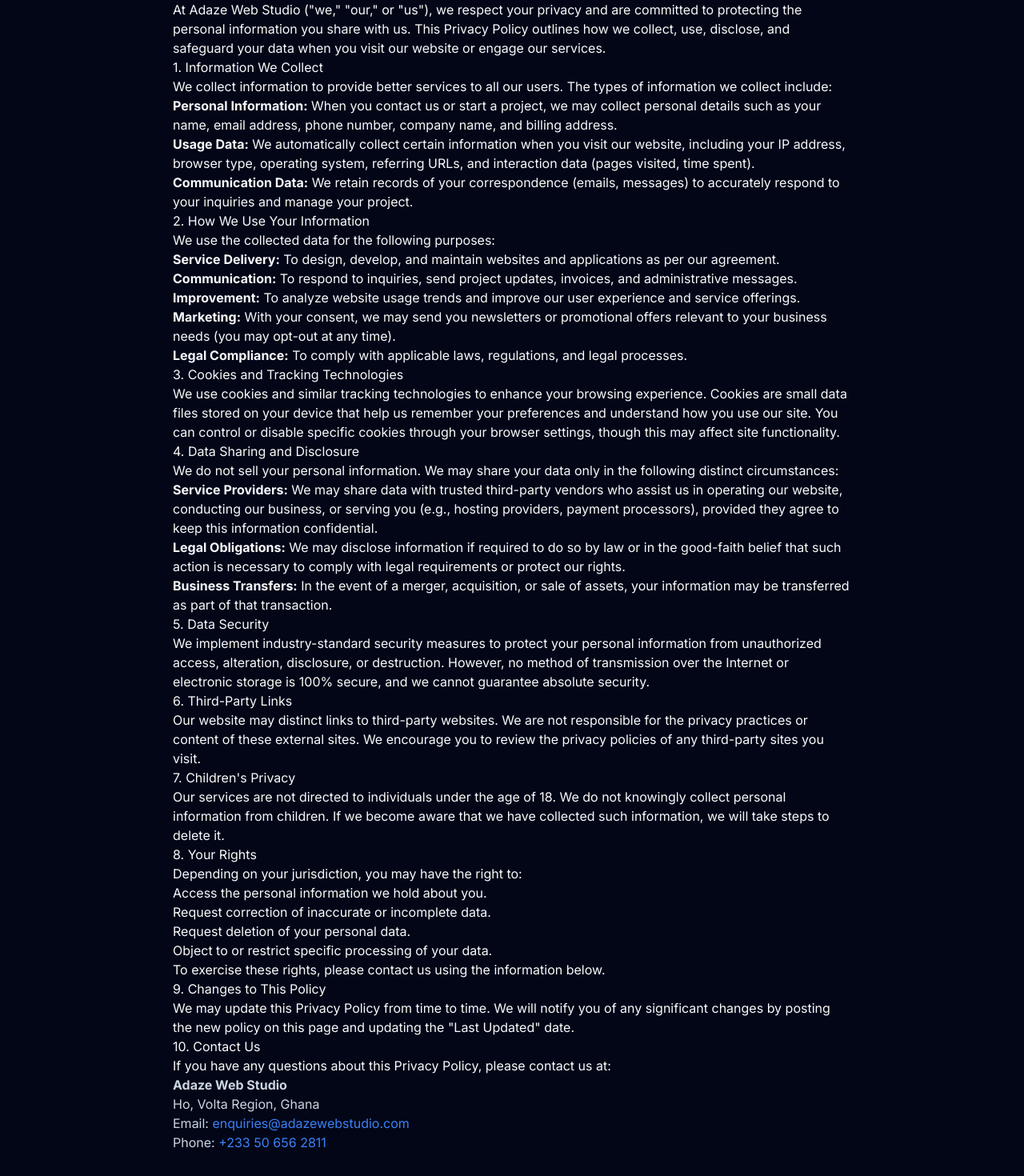
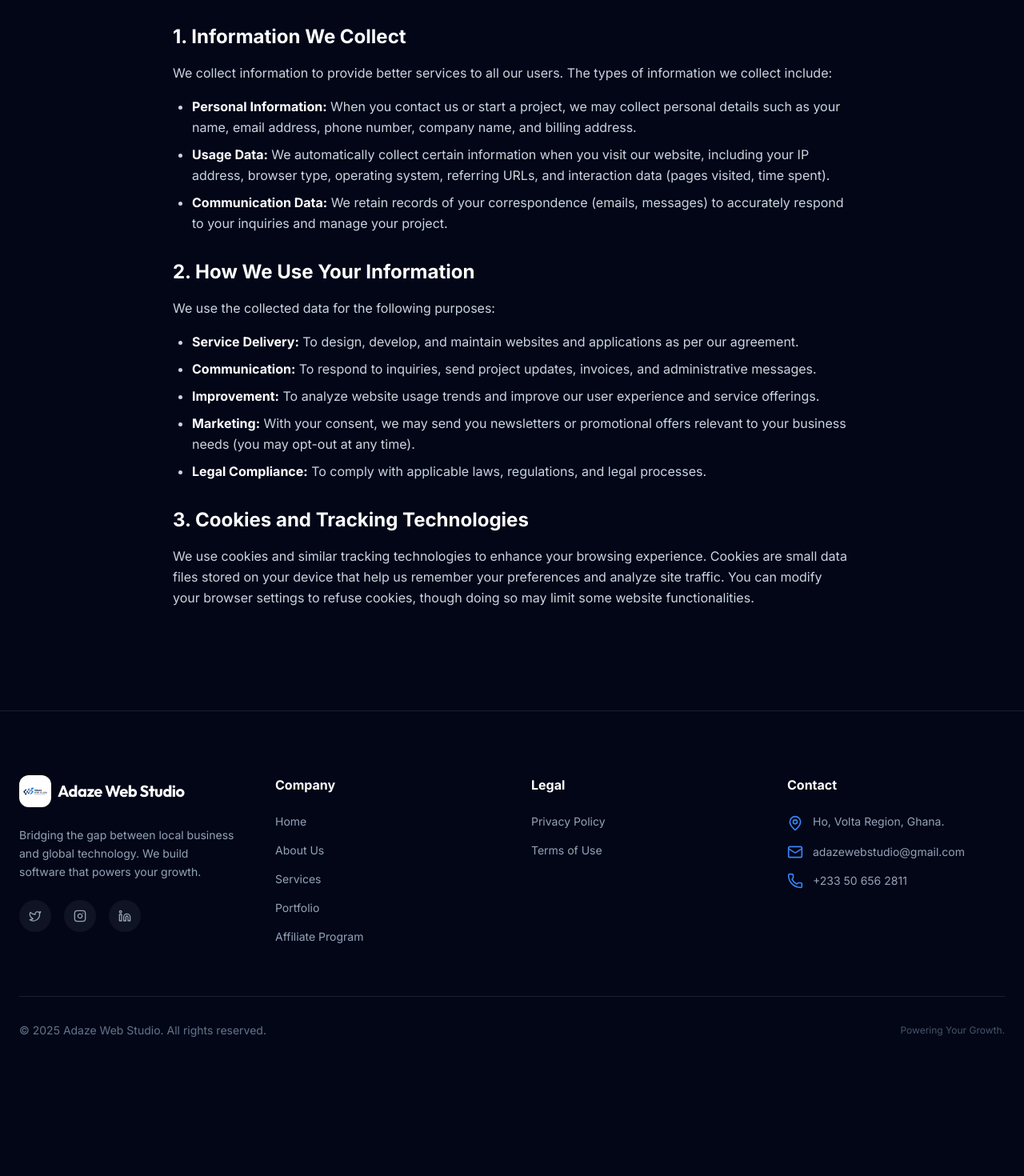
Before and after one commit to adazewebstudio-png/adaze-studio, a Next.js app: page /privacy in a window 1280 px wide. Shown: the part 280-1750 px from the top of the page at 80% size. After the commit the page ends 1610 px from the top, so only its background shows below. Built offline with nearby package versions, Linux system fonts and the light colour scheme.

Commit message:
Refactor legal pages and add affiliate terms

```diff
--- a/app/privacy/page.tsx
+++ b/app/privacy/page.tsx
@@ -3,92 +3,46 @@
 
 export default function PrivacyPolicy() {
     return (
-        <main className="bg-slate-950 min-h-screen">
+        <main className="bg-slate-950 min-h-screen text-slate-300">
             <Navbar />
+            <div className="container mx-auto px-6 py-32 max-w-4xl">
+                <h1 className="text-4xl font-bold text-white mb-8 font-display">Privacy Policy</h1>
 
-            <div className="container mx-auto px-6 py-32 max-w-4xl">
-                <h1 className="font-display text-4xl md:text-5xl font-bold text-white mb-8">Privacy Policy</h1>
-                <p className="text-slate-400 mb-12">Last Updated: {new Date().toLocaleDateString('en-US', { month: 'long', day: 'numeric', year: 'numeric' })}</p>
-
-                <div className="prose prose-invert prose-lg max-w-none">
+                <div className="space-y-8 leading-relaxed">
                     <p>
                         At Adaze Web Studio ("we," "our," or "us"), we respect your privacy and are committed to protecting the personal information you share with us. This Privacy Policy outlines how we collect, use, disclose, and safeguard your data when you visit our website or engage our services.
                     </p>
 
-                    <h3>1. Information We Collect</h3>
-                    <p>We collect information to provide better services to all our users. The types of information we collect include:</p>
-                    <ul>
-                        <li><strong>Personal Information:</strong> When you contact us or start a project, we may collect personal details such as your name, email address, phone number, company name, and billing address.</li>
-                        <li><strong>Usage Data:</strong> We automatically collect certain information when you visit our website, including your IP address, browser type, operating system, referring URLs, and interaction data (pages visited, time spent).</li>
-                        <li><strong>Communication Data:</strong> We retain records of your correspondence (emails, messages) to accurately respond to your inquiries and manage your project.</li>
-                    </ul>
+                    <section>
+                        <h2 className="text-2xl font-bold text-white mb-4">1. Information We Collect</h2>
+                        <p className="mb-4">We collect information to provide better services to all our users. The types of information we collect include:</p>
+                        <ul className="list-disc pl-6 space-y-2">
+                            <li><strong className="text-white">Personal Information:</strong> When you contact us or start a project, we may collect personal details such as your name, email address, phone number, company name, and billing address.</li>
+                            <li><strong className="text-white">Usage Data:</strong> We automatically collect certain information when you visit our website, including your IP address, browser type, operating system, referring URLs, and interaction data (pages visited, time spent).</li>
+                            <li><strong className="text-white">Communication Data:</strong> We retain records of your correspondence (emails, messages) to accurately respond to your inquiries and manage your project.</li>
+                        </ul>
+                    </section>
 
-                    <h3>2. How We Use Your Information</h3>
-                    <p>We use the collected data for the following purposes:</p>
-                    <ul>
-                        <li><strong>Service Delivery:</strong> To design, develop, and maintain websites and applications as per our agreement.</li>
-                        <li><strong>Communication:</strong> To respond to inquiries, send project updates, invoices, and administrative messages.</li>
-                        <li><strong>Improvement:</strong> To analyze website usage trends and improve our user experience and service offerings.</li>
-                        <li><strong>Marketing:</strong> With your consent, we may send you newsletters or promotional offers relevant to your business needs (you may opt-out at any time).</li>
-                        <li><strong>Legal Compliance:</strong> To comply with applicable laws, regulations, and legal processes.</li>
-                    </ul>
+                    <section>
+                        <h2 className="text-2xl font-bold text-white mb-4">2. How We Use Your Information</h2>
+                        <p className="mb-4">We use the collected data for the following purposes:</p>
+                        <ul className="list-disc pl-6 space-y-2">
+                            <li><strong className="text-white">Service Delivery:</strong> To design, develop, and maintain websites and applications as per our agreement.</li>
+                            <li><strong className="text-white">Communication:</strong> To respond to inquiries, send project updates, invoices, and administrative messages.</li>
+                            <li><strong className="text-white">Improvement:</strong> To analyze website usage trends and improve our user experience and service offerings.</li>
+                            <li><strong className="text-white">Marketing:</strong> With your consent, we may send you newsletters or promotional offers relevant to your business needs (you may opt-out at any time).</li>
+                            <li><strong className="text-white">Legal Compliance:</strong> To comply with applicable laws, regulations, and legal processes.</li>
+                        </ul>
+                    </section>
 
-                    <h3>3. Cookies and Tracking Technologies</h3>
-                    <p>
-                        We use cookies and similar tracking technologies to enhance your browsing experience. Cookies are small data files stored on your device that help us remember your preferences and understand how you use our site. You can control or disable specific cookies through your browser settings, though this may affect site functionality.
-                    </p>
-
-                    <h3>4. Data Sharing and Disclosure</h3>
-                    <p>We do not sell your personal information. We may share your data only in the following distinct circumstances:</p>
-                    <ul>
-                        <li><strong>Service Providers:</strong> We may share data with trusted third-party vendors who assist us in operating our website, conducting our business, or serving you (e.g., hosting providers, payment processors), provided they agree to keep this information confidential.</li>
-                        <li><strong>Legal Obligations:</strong> We may disclose information if required to do so by law or in the good-faith belief that such action is necessary to comply with legal requirements or protect our rights.</li>
-                        <li><strong>Business Transfers:</strong> In the event of a merger, acquisition, or sale of assets, your information may be transferred as part of that transaction.</li>
-                    </ul>
-
-                    <h3>5. Data Security</h3>
-                    <p>
-                        We implement industry-standard security measures to protect your personal information from unauthorized access, alteration, disclosure, or destruction. However, no method of transmission over the Internet or electronic storage is 100% secure, and we cannot guarantee absolute security.
-                    </p>
-
-                    <h3>6. Third-Party Links</h3>
-                    <p>
-                        Our website may distinct links to third-party websites. We are not responsible for the privacy practices or content of these external sites. We encourage you to review the privacy policies of any third-party sites you visit.
-                    </p>
-
-                    <h3>7. Children's Privacy</h3>
-                    <p>
-                        Our services are not directed to individuals under the age of 18. We do not knowingly collect personal information from children. If we become aware that we have collected such information, we will take steps to delete it.
-                    </p>
-
-                    <h3>8. Your Rights</h3>
-                    <p>Depending on your jurisdiction, you may have the right to:</p>
-                    <ul>
-                        <li>Access the personal information we hold about you.</li>
-                        <li>Request correction of inaccurate or incomplete data.</li>
-                        <li>Request deletion of your personal data.</li>
-                        <li>Object to or restrict specific processing of your data.</li>
-                    </ul>
-                    <p>To exercise these rights, please contact us using the information below.</p>
-
-                    <h3>9. Changes to This Policy</h3>
-                    <p>
-                        We may update this Privacy Policy from time to time. We will notify you of any significant changes by posting the new policy on this page and updating the "Last Updated" date.
-                    </p>
-
-                    <h3>10. Contact Us</h3>
-                    <p>
-                        If you have any questions about this Privacy Policy, please contact us at:
-                    </p>
-                    <p className="not-prose text-slate-300">
-                        <strong>Adaze Web Studio</strong><br />
-                        Ho, Volta Region, Ghana<br />
-                        Email: <a href="mailto:enquiries@adazewebstudio.com" className="text-primary hover:underline">enquiries@adazewebstudio.com</a><br />
-                        Phone: <a href="tel:+233506562811" className="text-primary hover:underline">+233 50 656 2811</a>
-                    </p>
+                    <section>
+                        <h2 className="text-2xl font-bold text-white mb-4">3. Cookies and Tracking Technologies</h2>
+                        <p>
+                            We use cookies and similar tracking technologies to enhance your browsing experience. Cookies are small data files stored on your device that help us remember your preferences and analyze site traffic. You can modify your browser settings to refuse cookies, though doing so may limit some website functionalities.
+                        </p>
+                    </section>
                 </div>
             </div>
-
             <Footer />
         </main>
     )
--- a/app/terms/page.tsx
+++ b/app/terms/page.tsx
@@ -3,90 +3,55 @@
 
 export default function TermsOfUse() {
     return (
-        <main className="bg-slate-950 min-h-screen">
+        <main className="bg-slate-950 min-h-screen text-slate-300">
             <Navbar />
+            <div className="container mx-auto px-6 py-32 max-w-4xl">
+                <h1 className="text-4xl font-bold text-white mb-8 font-display">Terms of Use</h1>
 
-            <div className="container mx-auto px-6 py-32 max-w-4xl">
-                <h1 className="font-display text-4xl md:text-5xl font-bold text-white mb-8">Terms of Use</h1>
-                <p className="text-slate-400 mb-12">Last Updated: {new Date().toLocaleDateString('en-US', { month: 'long', day: 'numeric', year: 'numeric' })}</p>
-
-                <div className="prose prose-invert prose-lg max-w-none">
+                <div className="space-y-8 leading-relaxed">
                     <p>
                         Welcome to Adaze Web Studio. These Terms of Use ("Terms") govern your access to and use of our website and services. By accessing our website or engaging our services, you agree to be bound by these Terms. If you do not agree, please do not use our services.
                     </p>
 
-                    <h3>1. Services Provided</h3>
+                    <section>
+                        <h2 className="text-2xl font-bold text-white mb-4">1. Services Provided</h2>
                         <p>
                             Adaze Web Studio specializes in web design, software development, and digital strategy services ("Services"). The specific scope of work, deliverables, timelines, and fees for any project will be agreed upon in a separate formal proposal or contract ("Service Agreement"). In the event of a conflict between these Terms and a Service Agreement, the Service Agreement shall control.
                         </p>
+                    </section>
 
-                    <h3>2. Client Obligations</h3>
-                    <p>To ensure successful project delivery, you agree to:</p>
-                    <ul>
+                    <section>
+                        <h2 className="text-2xl font-bold text-white mb-4">2. Client Obligations</h2>
+                        <p className="mb-4">To ensure successful project delivery, you agree to:</p>
+                        <ul className="list-disc pl-6 space-y-2">
                             <li>Provide all necessary content (text, images, credentials) in a timely manner.</li>
                             <li>Grant us the necessary access to hosting, domain, and other third-party accounts required for development.</li>
                             <li>Review and provide feedback on deliverables within the agreed-upon timeframes.</li>
                             <li>Ensure you have the legal right to use all content materials you provide to us.</li>
                         </ul>
+                    </section>
 
-                    <h3>3. Intellectual Property Rights</h3>
-                    <ul>
-                        <li><strong>Our IP:</strong> Adaze Web Studio retains all rights, title, and interest in our pre-existing code, tools, frameworks, and methodologies used to create your deliverables.</li>
-                        <li><strong>Your IP:</strong> Upon full payment of all fees, you will own the final visual designs, HTML/CSS/JS code, and content specific to your project.</li>
-                        <li><strong>License:</strong> You grant us a non-exclusive license to use your branding and content solely for the purpose of fulfilling our services to you.</li>
-                        <li><strong>Portfolio Rights:</strong> We reserve the right to display your finished project in our portfolio and marketing materials as a demonstration of our work, unless a Non-Disclosure Agreement (NDA) states otherwise.</li>
+                    <section>
+                        <h2 className="text-2xl font-bold text-white mb-4">3. Intellectual Property Rights</h2>
+                        <ul className="list-disc pl-6 space-y-2">
+                            <li><strong className="text-white">Our IP:</strong> Adaze Web Studio retains all rights, title, and interest in our pre-existing code, tools, frameworks, and methodologies used to create your deliverables.</li>
+                            <li><strong className="text-white">Your IP:</strong> Upon full payment of all fees, you will own the final visual designs, HTML/CSS/JS code, and content specific to your project.</li>
+                            <li><strong className="text-white">License:</strong> You grant us a non-exclusive license to use your branding and content solely for the purpose of fulfilling our services to you.</li>
                         </ul>
+                    </section>
 
-                    <h3>4. Payment Terms</h3>
-                    <p>
-                        <strong>Invoicing:</strong> Payments are due as per the schedule outlined in your Service Agreement. Common terms include a deposit before work begins and the balance upon completion.<br />
-                        <strong>Late Payments:</strong> We reserve the right to suspend services or withhold final deliverables if payments are not made on time.<br />
-                        <strong>Refunds:</strong> Deposits are generally non-refundable once work has commenced. Specific refund policies will be detailed in your Service Agreement.
-                    </p>
-
-                    <h3>5. User Conduct</h3>
-                    <p>
-                        You agree not to use our website or services for any unlawful purpose. You shall not attempt to hack, destabilize, or gain unauthorized access to our website or our other clients' systems.
-                    </p>
-
-                    <h3>6. Limitation of Liability</h3>
-                    <p>
-                        To the maximum extent permitted by law, Adaze Web Studio shall not be liable for any indirect, incidental, special, consequential, or punitive damages, including loss of profits, data, or business reputation. Our total liability for any claim arising out of these Terms or our Services shall not exceed the total amount paid by you to us for the specific project giving rise to the claim.
-                    </p>
-
-                    <h3>7. Warranty Disclaimer</h3>
-                    <p>
-                        Our services are provided "as is" and "as available." While we strive for excellence, we do not warrant that our deliverables will be error-free, uninterrupted, or fully compatible with every browser or device indefinitely, particularly as third-party technologies evolve.
-                    </p>
-
-                    <h3>8. Termination</h3>
-                    <p>
-                        We reserve the right to terminate or suspend access to our services immediately, without prior notice or liability, for any reason whatsoever, including without limitation if you breach the Terms. Upon termination, your right to use the Service will immediately cease.
-                    </p>
-
-                    <h3>9. Governing Law</h3>
-                    <p>
-                        These Terms shall be governed by and construed in accordance with the laws of the Republic of Ghana, without regard to its conflict of law provisions. Any disputes arising from these Terms shall be resolved in the competent courts of Ghana.
-                    </p>
-
-                    <h3>10. Changes to Terms</h3>
-                    <p>
-                        We reserve the right to modify or replace these Terms at any time. By continuing to access or use our Service after those revisions become effective, you agree to be bound by the revised terms.
-                    </p>
-
-                    <h3>11. Contact Us</h3>
-                    <p>
-                        If you have any questions about these Terms, please contact us at:
-                    </p>
-                    <p className="not-prose text-slate-300">
-                        <strong>Adaze Web Studio</strong><br />
-                        Ho, Volta Region, Ghana<br />
-                        Email: <a href="mailto:enquiries@adazewebstudio.com" className="text-primary hover:underline">enquiries@adazewebstudio.com</a><br />
-                        Phone: <a href="tel:+233506562811" className="text-primary hover:underline">+233 50 656 2811</a>
-                    </p>
+                    <section>
+                        <h2 className="text-2xl font-bold text-white mb-4">4. Affiliate Program Terms</h2>
+                        <p className="mb-4">By participating in the Adaze Web Studio Affiliate Program, you agree to the following:</p>
+                        <ul className="list-disc pl-6 space-y-2">
+                            <li><strong className="text-white">Commission:</strong> You will earn a 20% commission on the first successful project payment made by clients you refer using your unique referral link.</li>
+                            <li><strong className="text-white">Payouts:</strong> Payouts are processed upon request via the Affiliate Dashboard. You must have a valid payment method (Bank Account or Mobile Money) connected. Payouts are subject to a standard verification period.</li>
+                            <li><strong className="text-white">Prohibited Conduct:</strong> You may not use spam, misleading claims, or illegal marketing tactics to generate referrals. We reserve the right to ban any affiliate and withhold commissions if fraudulent activity is suspected.</li>
+                            <li><strong className="text-white">Independent Contractor:</strong> You are an independent partner, not an employee or agent of Adaze Web Studio. You are responsible for your own taxes and legal compliance.</li>
+                        </ul>
+                    </section>
                 </div>
             </div>
-
             <Footer />
         </main>
     )
```
Lines whose indentation alone changed are shown as unchanged.
